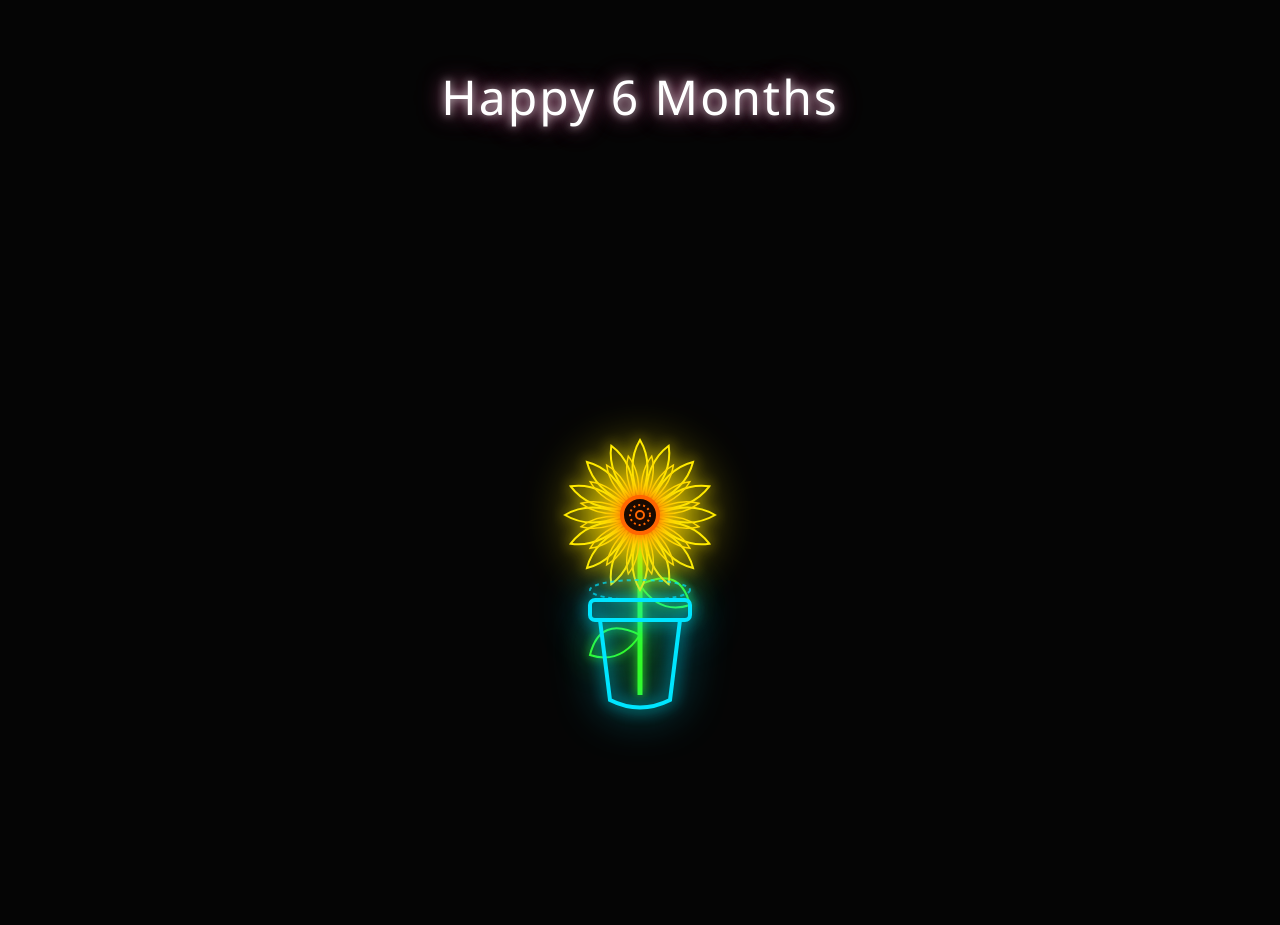
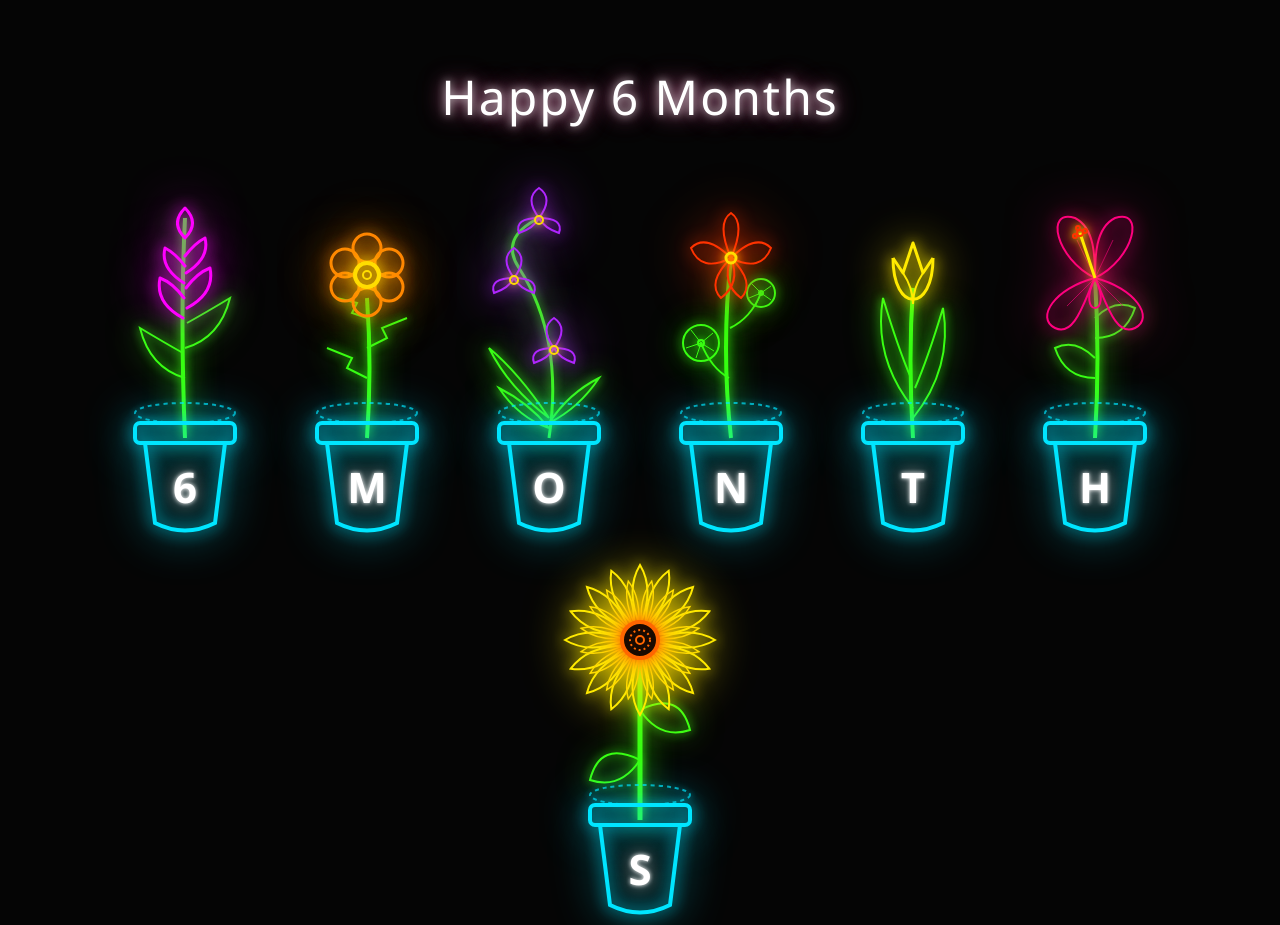
Before and after one commit to ShaunvdBijl/React_Forrest, a React (Vite) app in the folder anniversary-app/: page / in a window 1280 px wide. Before the commit the page ends 800 px from the top, so only its background shows below. Built offline with nearby package versions, Linux system fonts and the light colour scheme.

Commit message:
Placed each flower pot seperately

```diff
--- a/anniversary-app/src/App.css
+++ b/anniversary-app/src/App.css
@@ -30,9 +30,21 @@ body, html {
 }
 
 .garden-container {
-  flex-grow: 1;
+  position: relative;
+  width: 150px;
+  height: 350px;
   display: flex;
   flex-direction: column;
   justify-content: flex-end;
-  padding-bottom: 10vh; /* Keeps the pot anchored near the bottom */
 }
+
+.flower-gallery {
+  display: flex;
+  flex-wrap: wrap;
+  justify-content: center;
+  align-items: flex-end;
+  gap: 2rem;
+  width: 100%;
+  max-width: 1200px;
+  padding: 0 2rem;
+}
--- a/anniversary-app/src/App.jsx
+++ b/anniversary-app/src/App.jsx
@@ -14,9 +14,14 @@ function App() {
     <div className="app-container">
       <h1 className="header-title">Happy 6 Months</h1>
 
-      <div className="garden-container" style={{ position: 'relative' }}>
-        <Sunflower />
-        <Pot />
+      <div className="flower-gallery">
+        <div className="garden-container"><Snapdragon /><Pot letter="6" /></div>
+        <div className="garden-container"><Marigold /><Pot letter="M"/></div>
+        <div className="garden-container"><Orchid /><Pot letter="O"/></div>
+        <div className="garden-container"><Nasturtium /><Pot letter="N"/></div>
+        <div className="garden-container"><Tulip /><Pot letter="T"/></div>
+        <div className="garden-container"><Hibiscus /><Pot letter="H"/></div>
+        <div className="garden-container"><Sunflower /><Pot letter="S"/></div>
       </div>
     </div>
   );
--- a/anniversary-app/src/Pot.css
+++ b/anniversary-app/src/Pot.css
@@ -34,3 +34,20 @@
     filter: drop-shadow(0 0 8px #00e5ff) drop-shadow(0 0 22px rgba(0, 229, 255, 0.9));
   }
 }
+
+/* Add to the bottom of Pot.css */
+
+.pot-glow.pot-letter {
+  /* Bright white core with a soft white glow */
+  filter: drop-shadow(0 0 4px #ffffff) drop-shadow(0 0 15px rgba(255, 255, 255, 0.8));
+  animation: pulse-letter 2s infinite alternate ease-in-out;
+}
+
+@keyframes pulse-letter {
+  0% {
+    filter: drop-shadow(0 0 2px #ffffff) drop-shadow(0 0 8px rgba(255, 255, 255, 0.5));
+  }
+  100% {
+    filter: drop-shadow(0 0 6px #ffffff) drop-shadow(0 0 20px rgba(255, 255, 255, 1));
+  }
+}
--- a/anniversary-app/src/Pot.jsx
+++ b/anniversary-app/src/Pot.jsx
@@ -1,6 +1,7 @@
+import React from 'react';
 import './Pot.css';
 
-const Pot = () => {
+const Pot = ({ letter }) => {
   return (
     <div className="pot-container">
       <svg
@@ -11,15 +12,15 @@ const Pot = () => {
         xmlns="http://www.w3.org/2000/svg"
         className="neon-pot"
       >
-        {/* Pot Body - The main base that tapers downwards */}
+        {/* Pot Body */}
         <path
           d="M 35 30 L 45 110 Q 75 125 105 110 L 115 30"
-          stroke="#00e5ff" /* A bright cyan neon color */
+          stroke="#00e5ff"
           strokeWidth="4"
           className="pot-glow main-line"
         />
 
-        {/* Pot Rim - The top edge of the pot */}
+        {/* Pot Rim */}
         <rect
           x="25"
           y="10"
@@ -31,7 +32,7 @@ const Pot = () => {
           className="pot-glow main-line"
         />
 
-        {/* Inner dirt/depth line - Gives the illusion of the pot opening */}
+        {/* Inner dirt/depth line */}
         <ellipse
           cx="75"
           y="20"
@@ -42,6 +43,22 @@ const Pot = () => {
           strokeDasharray="4 4"
           className="pot-glow detail-line"
         />
+
+        {/* The Glowing Letter */}
+        {letter && (
+          <text
+            x="75"
+            y="90"
+            textAnchor="middle"
+            fill="#ffffff"
+            className="pot-glow pot-letter"
+            fontSize="42"
+            fontFamily="'Segoe UI', Tahoma, Geneva, Verdana, sans-serif"
+            fontWeight="bold"
+          >
+            {letter}
+          </text>
+        )}
       </svg>
     </div>
   );
```
